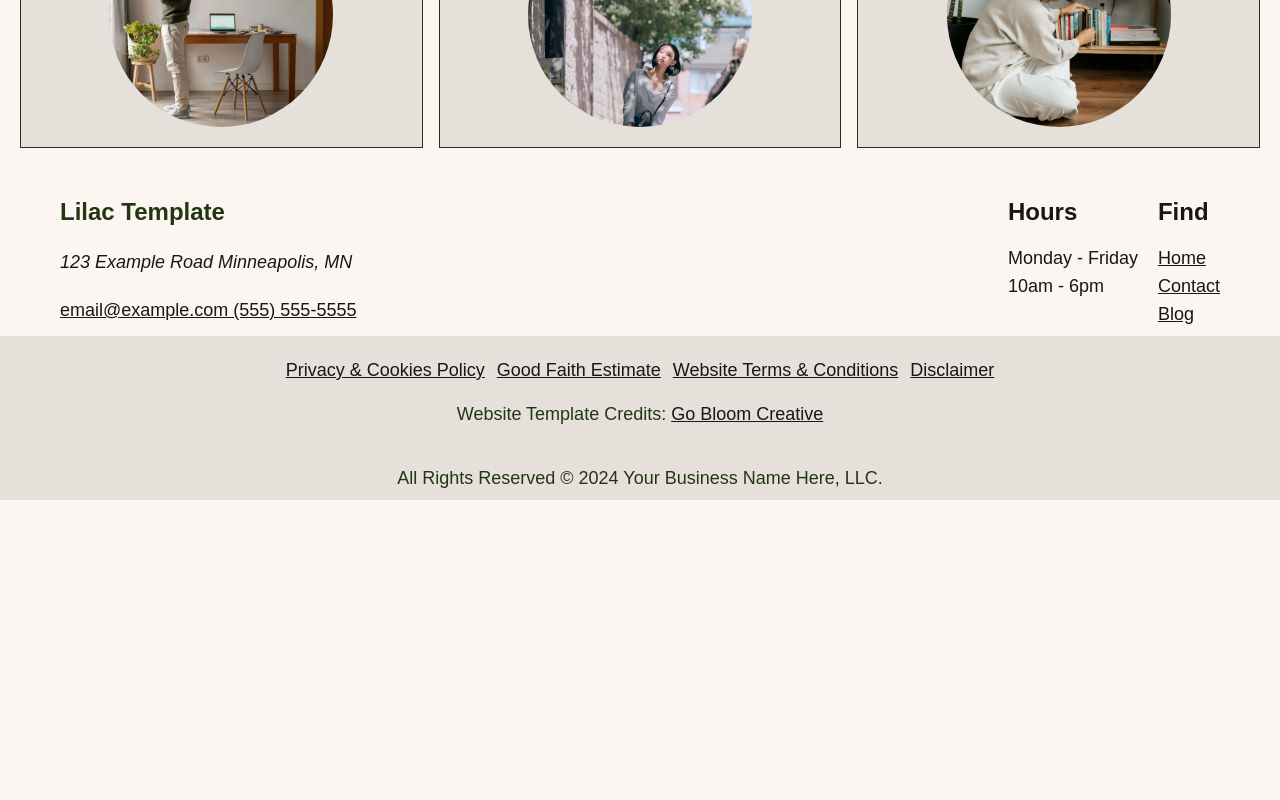
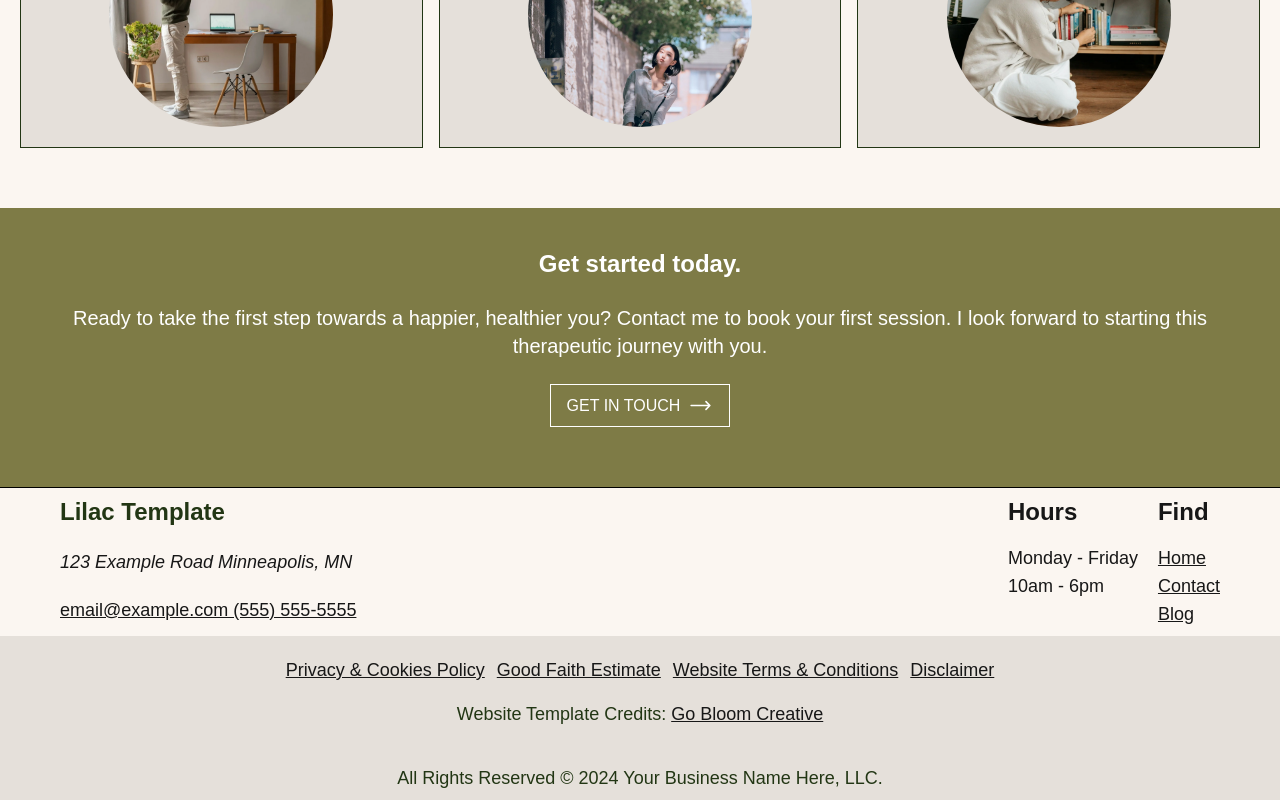
Before and after one commit to Priyankaadev/lilac-template, a Next.js app: page / in a window 1280 px wide. Shown: the part 1266-2066 px from the top of the page. Before the commit the page ends 1766 px from the top, so only its background shows below. Built offline with nearby package versions, Linux system fonts and the light colour scheme.

Commit message:
added contact card

```diff
--- a/src/app/globals.css
+++ b/src/app/globals.css
@@ -7,10 +7,13 @@
   --footer-secondary-bg: #E5E0DA;
   --primary-text: #223614;
   --message-section-bg : #E5E0DA;
+  --olive-bg: #7E7B46;
 
 }
 
-
+.contact{
+  background-color: var(--olive-bg);
+}
 .footer-primary {
   background-color: var(--footer-primary-bg);
 
--- a/src/app/page.tsx
+++ b/src/app/page.tsx
@@ -2,6 +2,7 @@ import HeroCard from '@/components/HeroCard'
 import HeroSection from '@/components/HeroSection'
 import MessageSection from '@/components/MessageSection'
 import SpecialtiesSection from '@/components/SpecialtiesSection'
+import ContactCard from '@/components/ContactCard'
 
 const page = () => {
   return (
@@ -14,11 +15,15 @@ const page = () => {
        button='CONNECT WITH ME'
        />
        </div>
-       <MessageSection src='/section1.webp' head='Live a fulfilling life. '
+       <MessageSection src='/section1.webp' head='Live a fulfilling life. ' alt='diary image'
         p1="Life can be challenging - especially when you are trying to balance your personal and professional life."
         p2='It is easy to feel like you are alone in facing these challenges, but I want you to know that I am here to help.'
         button='get in touch' />
         <SpecialtiesSection  />
+        <ContactCard head='Get started today.'
+        btn='get in touch'
+        desc='Ready to take the first step towards a happier, healthier you?
+         Contact me to book your first session. I look forward to starting this therapeutic journey with you. ' />
    </>
   )
 }
--- /dev/null
+++ b/src/components/ContactCard.jsx
@@ -0,0 +1,17 @@
+
+import { HiArrowLongRight } from 'react-icons/hi2'
+
+const ContactCard = ({head,desc,btn}) => {
+  return (
+    <section className='flex flex-col items-center justify-center contact text-white gap-6 mt-5 p-10 border-b border-black'>
+        <h1 className='text-2xl font-semibold '>{head}</h1>
+        <p className='text-center text-xl'>{desc}</p>
+         <button className="border px-4 py-2 w-fit mb-5 hover:bg-white hover:text-[#7E7B46] ">
+    <span className="text-center flex flex-row items-center justify-center gap-2 uppercase "> {btn} <HiArrowLongRight  size={25}/> </span>
+      </button>
+
+    </section>
+  )
+}
+
+export default ContactCard
--- a/src/components/MessageSection.jsx
+++ b/src/components/MessageSection.jsx
@@ -1,12 +1,12 @@
 import Image from "next/image"
 import { HiArrowLongRight } from "react-icons/hi2"
 
-const MessageSection = ({src, head, p1,p2, button}) => {
+const MessageSection = ({src, head, p1,p2, button, alt}) => {
   return (
     <section className="mt-6 md:flex-row-reverse md:flex message-section ">
 
        <div className="relative w-full h-72 md:h-100">
-        <Image src={src} className="object-cover" fill />
+        <Image src={src} className="object-cover" fill alt={alt}/>
         </div>
 
         <div className="flex  flex-col gap-2 md:justify-center md:flex ">
--- a/src/components/SpecialityCard.jsx
+++ b/src/components/SpecialityCard.jsx
@@ -1,13 +1,13 @@
 import Image from "next/image";
 import React from "react";
 
-const SpecialityCard = ({ head, desc, img }) => {
+const SpecialityCard = ({ head, desc, img ,alt}) => {
   return (
     <div className="border mt-6 p-5 flex primary-text flex-col gap-6 items-center footer-secondary border-[#223614]">
       <h1 className="text-xl font-semibold text-start w-full">{head}</h1>
       <p className="text-lg">{desc}</p>
       <div className="relative h-56 w-56 mt-auto  ">
-        <Image src={img} className="object-cover rounded-full " fill />
+        <Image src={img} className="object-cover rounded-full " fill alt={alt} />
       </div>
     </div>
   );
--- a/src/components/SpecialtiesSection.jsx
+++ b/src/components/SpecialtiesSection.jsx
@@ -10,16 +10,19 @@ const SpecialtiesSection = () => {
         desc='Building a strong sense of self-worth is key to living a fulfilled life.
          Let us work together to bolster your self-esteem.'
          img='/selfesteemImg.webp'
+         alt="self-esteem "
          />
          <SpecialityCard head='Relationships'
          desc='Navigation relationships can be complex. I am here to
          guide you through these complexities to help you form healthier connections.'
          img='/relationImg.webp'
+         alt='relationship'
           />
          <SpecialityCard head='Burnout'
          desc='Feeling overwhelmed by your career is more common than you think.
          Together, we will identify strategies to manage and prevent burnout.'
          img='/burnoutImg.webp'
+         alt='burn out'
           />
          </div>
     </section>
```
